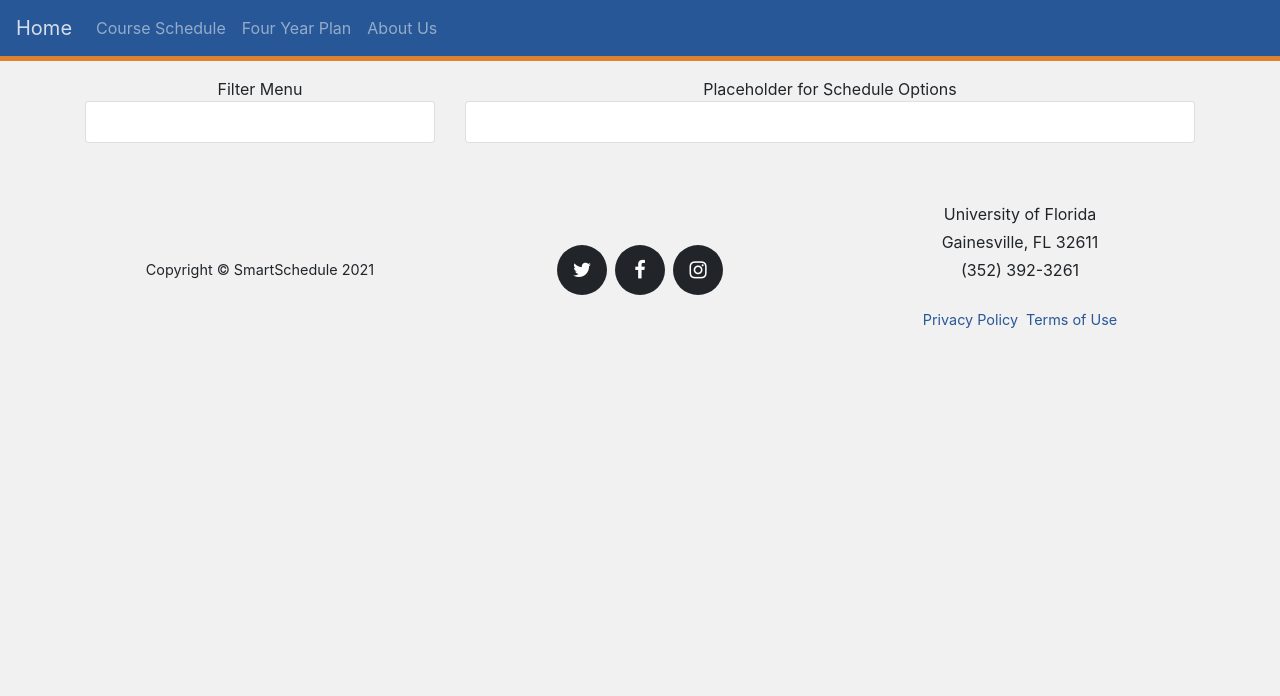
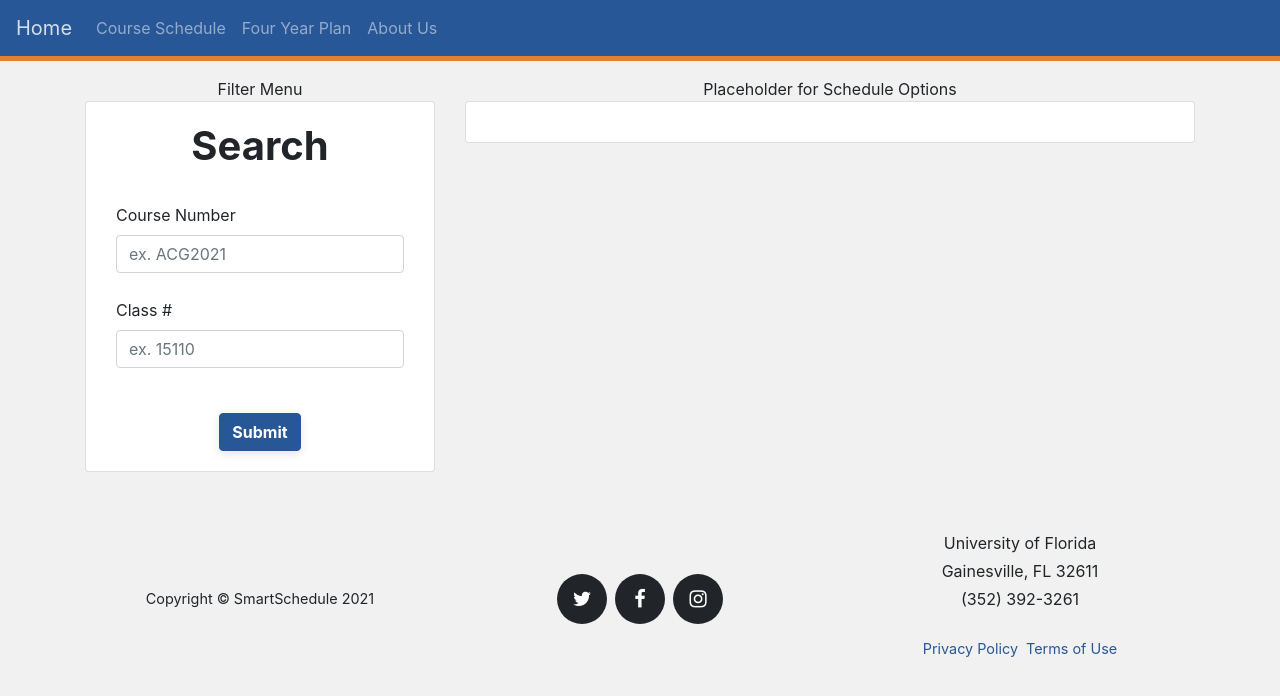
Before and after one commit to frongilloz/SmartSchedule, a React (Create React App) app in the folder ss-app/front/: page /schedule in a window 1280 px wide. Shown: the top 696 px of the page. Built offline with nearby package versions, Linux system fonts and the light colour scheme.

Commit message:
basic course form

```diff
--- a/ss-app/front/src/components/Pages/Schedule.js
+++ b/ss-app/front/src/components/Pages/Schedule.js
@@ -1,17 +1,80 @@
-import React from 'react';
+import React, { Component } from 'react';
 
-import { Card, Container, Row, Col } from 'react-bootstrap';
+import { Form, Col, Card, Button, Container, Row } from 'react-bootstrap';
 import './basic.css';
 
-const Schedule = () => (
+const Schedule = props => {
+
+  //internal change functions
+  const CourseNumInt = event => {
+    console.log('CourseNumInt Triggered');
+
+    //change by calling App external function
+    props.C_NumUpdate(event.target.value);
+
+    //log
+    console.log('C_Num: ', event.target.value);
+  };
+
+  const ClassNumInt = event => {
+    console.log('ClassNumIntTriggered');
+
+    //change by calling App external function
+    props.CL_NumUpdate(event.target.value);
+
+    //log
+    console.log('ClassNumInt: ', event.target.value);
+  };
+
+
+  return (
     <div className='App'>
-
 
       <Container>
         <Row>
           <Col sm={4}>Filter Menu
 
             <Card body>
+
+            <div className='col-12'>
+                <Form onSubmit={props.check}>
+                  <h1>Search</h1>
+
+
+                  <div className='h1_p_1'>
+                    <Form.Row>
+                      <Form.Label>Course Number</Form.Label>
+                      <Form.Control
+                        input
+                        placeholder='ex. ACG2021'
+                        id='CourseNum'
+                        onChange={CourseNumInt}
+                      />
+                    </Form.Row>
+                  </div>
+
+                  <div className='h1_p_1'>
+                    <Form.Row>
+                      <Form.Label>Class # </Form.Label>
+                      <Form.Control
+                        input
+                        placeholder='ex. 15110'
+                        id='ClassNum'
+                        onChange={ClassNumInt}
+                      />
+                    </Form.Row>
+                  </div>
+
+
+
+
+                  <div className='h1_p'>
+                    <Button variant='primary' type='submit'>
+                      Submit
+                    </Button>
+                  </div>
+                </Form>
+              </div>
 
 
           </Card>
@@ -29,5 +92,6 @@ const Schedule = () => (
 
     </div>
   );
+};
 
 export default Schedule;
--- a/ss-app/front/src/components/pages.js
+++ b/ss-app/front/src/components/pages.js
@@ -21,11 +21,62 @@ export const Home = () => (
     </div>
   );
 
-export const Schedule = () => (
+export const Schedule = () => {
+  //states for the forms
+  const [CNumAdd, setC_Num] = useState('');
+  const [CL_NumAdd, setCL_Num] = useState('');
+
+
+  //external change functions
+  const C_NumUpdate = value => {
+    setC_Num(value);
+    console.log('CNumUpdate() called, value: ', value);
+  };
+  const CL_NumUpdate = value => {
+    setCL_Num(value);
+    console.log('CL_NumUpdate() called, value: ', value);
+  };
+
+
+  const check = async event => {
+    //prevent the refresh of page on submit
+    event.preventDefault();
+
+    //log
+    console.log('Form Request Received');
+    console.log('CNumAdd: ', CNumAdd);
+    console.log('CL_NumAdd: ', CL_NumAdd);
+
+
+    // Request send to backend to fetch data
+    let courseRequest = {
+      Course_Num: CNumAdd,
+      CL_Num: CL_NumAdd
+    };
+
+
+    /*
+    try {
+      //Post to server to get back our database information
+      //await axios.post('/api/course_database/', courseRequest);
+    } catch (err) {
+      // TODO: do something
+    }
+    */
+
+  };
+
+  return (
   <div>
-    <Schedule_Content />
+    <Schedule_Content
+      C_NumUpdate={C_NumUpdate}
+      CL_NumUpdate={CL_NumUpdate}
+
+    />
+
   </div>
-);
+  );
+};
 
 export const Four_Year = () => (
   <div>
```
Also changed, not shown: ss-app/front/src/components/Header.js (+25 -1 lines), ss-app/front/requirements.txt (added), 1 other file (tests, documents, lock files or other folders). Lines whose indentation alone changed are shown as unchanged.
